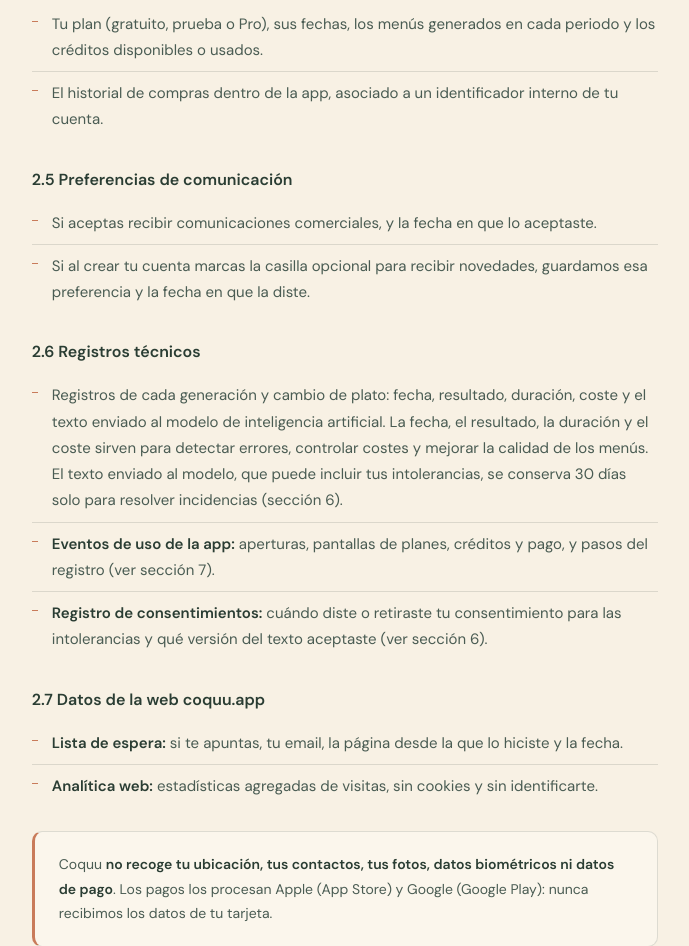
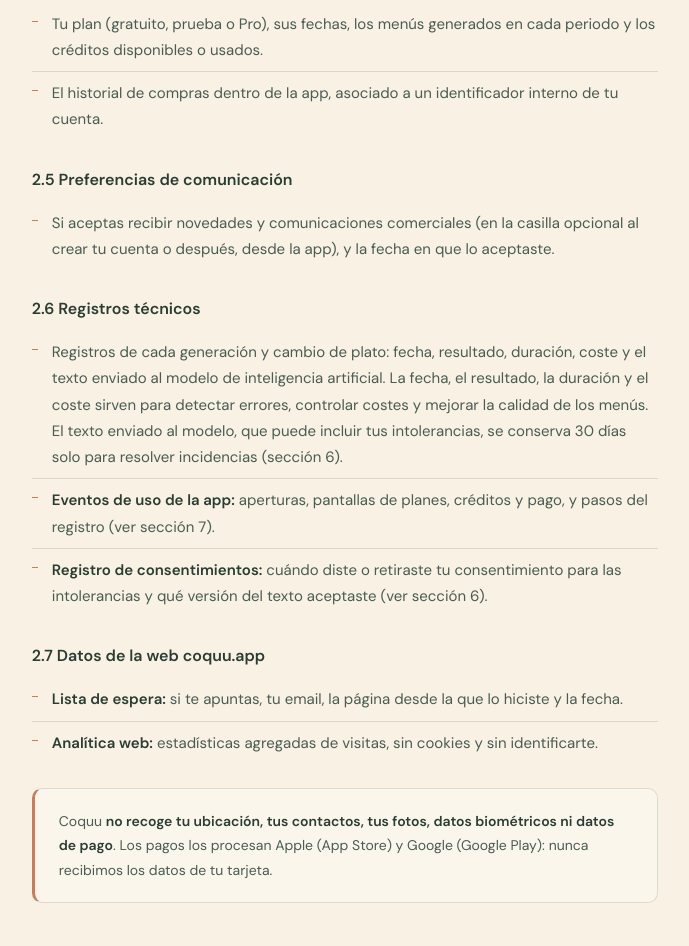
Before and after one commit to Jorgegabarri/Coquu, a plain HTML site: page privacy.html in a window 1280 px wide. Shown: the part 1972-2918 px from the top of the page, without its empty margins (295-984 px from the left). Drawn offline with nearby package versions, Linux system fonts and the light colour scheme; a script that the page names is missing.

Commit message:
docs(privacidad): eventos de uso completos y preferencia de novedades en una línea
Co-Authored-By: Claude Opus 5.5 <noreply@anthropic.com>

```diff
--- a/privacy.html
+++ b/privacy.html
@@ -230,8 +230,7 @@
 
     <h3>2.5 Preferencias de comunicación</h3>
     <ul>
-      <li>Si aceptas recibir comunicaciones comerciales, y la fecha en que lo aceptaste.</li>
-      <li>Si al crear tu cuenta marcas la casilla opcional para recibir novedades, guardamos esa preferencia y la fecha en que la diste.</li>
+      <li>Si aceptas recibir novedades y comunicaciones comerciales (en la casilla opcional al crear tu cuenta o después, desde la app), y la fecha en que lo aceptaste.</li>
     </ul>
 
     <h3>2.6 Registros técnicos</h3>
@@ -310,7 +309,7 @@
     <p><strong>Conservación:</strong> tus intolerancias se guardan en tu perfil hasta que retires el consentimiento o borres tu cuenta. Los menús ya generados se conservan en tu historial hasta que los borres o borres tu cuenta; si retiras el consentimiento, se quitan de ellos tus intolerancias. El texto exacto enviado al proveedor se guarda en nuestros servidores de la Unión Europea durante 30 días para resolver incidencias (o hasta que retires el consentimiento, si ocurre antes), y después se elimina. Guardamos un registro de cuándo diste y retiraste tu consentimiento y qué versión del texto aceptaste, como prueba, hasta que borres tu cuenta.</p>
 
     <h2>7. Datos de uso de la aplicación</h2>
-    <p>Registramos algunos eventos de uso de la app: abrir la app, generar un menú, abrir una receta, entrar en la lista de la compra y marcar productos, arrancar un temporizador, aceptar o tocar el recordatorio semanal, ver las pantallas de planes y pagos, y los pasos del registro. Los usamos para medir el funcionamiento de Coquu, detectar errores y mejorar la experiencia.</p>
+    <p>Registramos algunos eventos de uso de la app: abrir la app (una vez al día), generar un menú, abrir una receta, entrar en la lista de la compra y marcar productos, arrancar un temporizador, aceptar o tocar el recordatorio semanal, ver las pantallas de planes, créditos y pago y la opción elegida en ellas, y los pasos del registro. Los usamos para medir el funcionamiento de Coquu, detectar errores y mejorar la experiencia.</p>
     <p>La base jurídica es nuestro interés legítimo en mejorar el servicio, que hemos ponderado frente a tus derechos. La analítica se hace con infraestructura propia, sin herramientas de analítica de terceros, y no se usa para publicidad. Para registrar la apertura solo una vez al día, la app guarda en tu dispositivo la fecha de la última apertura registrada.</p>
     <p>Conservamos estos eventos un máximo de 12 meses desde que se generan, o hasta que borres tu cuenta si ocurre antes. Podemos conservar cifras agregadas que ya no permitan identificarte. Puedes oponerte a este tratamiento escribiendo a <a href="mailto:soporte@coquu.app">soporte@coquu.app</a>.</p>
 
```
